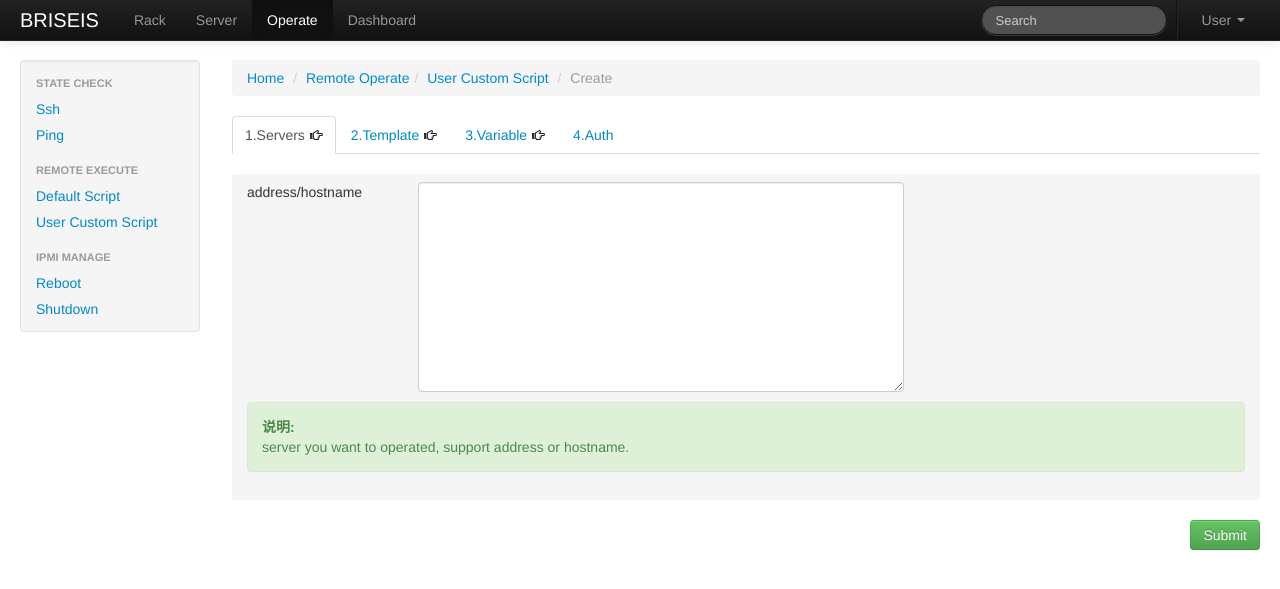
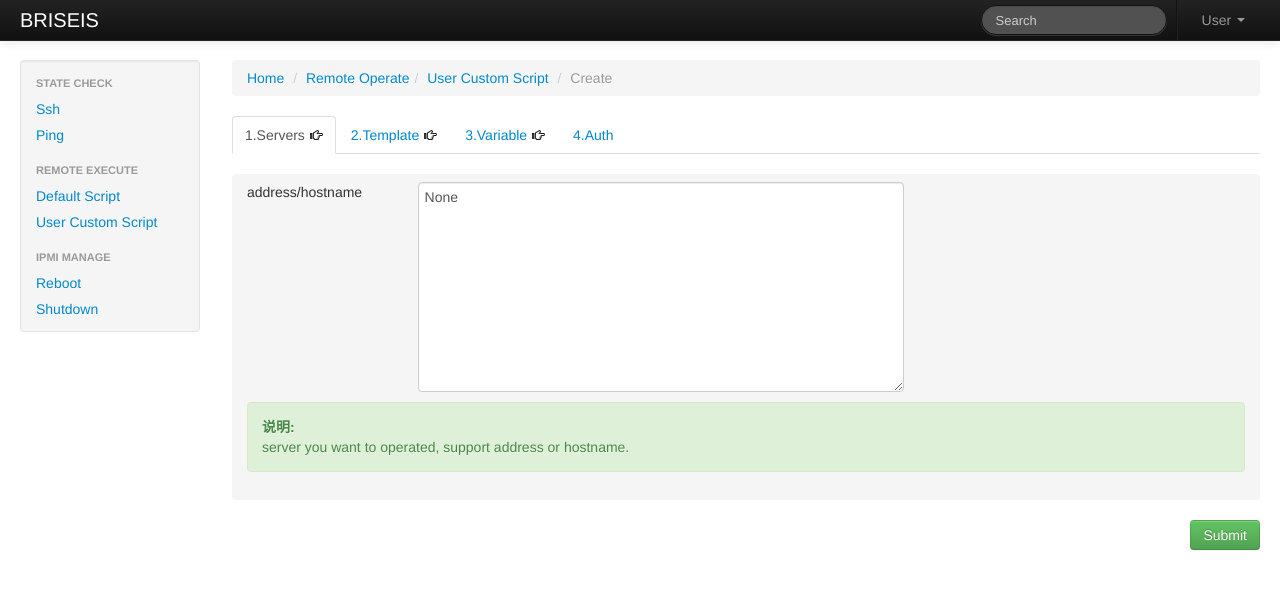
Before and after one commit to saipanno/Bongos, a Flask app: page /operate/create/custom in a window 1280 px wide. Shown: the top 589 px of the page. Run offline with Flask 2, Linux system fonts and the light colour scheme; some libraries are stand-ins or nearby versions.

Commit message:
更新应用,更新数据库model定义

```diff
--- a/README.markdown
+++ b/README.markdown
@@ -45,8 +45,6 @@ BRISEIS设计
 
 `http://briseis.saipanno.com/check/create/ping`    创建PING联通性任务
 
-`http://briseis.saipanno.com/check/create/socket`    创建SOCKET联通性任务
-
 ### 自动化操作
 
 #### 操作说明
--- a/web/forms.py
+++ b/web/forms.py
@@ -7,6 +7,9 @@
 #    Created at 2013/01/16. Ruoyan Wong(@saipanno).
 
 from flask.ext.wtf import Form, TextField, TextAreaField, HiddenField, SubmitField, SelectField, PasswordField
+
+from web.models import SshConfig
+
 
 class UserLoginForm(Form):
 
@@ -22,9 +25,9 @@ class CreateDefaultOperateForm(Form):
     script_choices = [(1, u'CDN User Initialize'), (2, u'CDN CentOS Initialize'), (3, u'CDN DNS Update'), (4, u'Server Reboot'), (5, u'Server Shutdown')]
 
     next = HiddenField()
-    server = TextAreaField(u'address/hostname:', id='textarea', description=u'server you want to operated, support address or hostname.')
-    script_id = SelectField(u'script', id='select', choices=script_choices, description=u'select script from given list.')
-    config = SelectField(u'ssh_confg', id='select', choices=ssh_configs, description=u'ssh config')
+    server_list = TextAreaField(u'address/hostname:', id='textarea', description=u'server you want to operated, support address or hostname.', default=u'None')
+    script_id = SelectField(u'script', id='select', choices=script_choices, description=u'select script from given list.', default=u'None')
+    ssh_config = SelectField(u'ssh_confg', id='select', choices=ssh_configs, description=u'ssh config', default=u'None')
     submit = SubmitField(u'Create', id='submit', description='submit')
 
 class CreateCustomOperateForm(Form):
@@ -32,8 +35,8 @@ class CreateCustomOperateForm(Form):
     ssh_configs = [(1, u'ku6.com'), (2, u'snda.com'), (3, u'saipanno.com')]
 
     next = HiddenField()
-    server = TextAreaField(u'address/hostname', id='textarea', description=u'server you want to operated, support address or hostname.')
-    template_script = TextAreaField(u'template script', id='textarea', description=u'select script from given list.')
-    template_vars = TextAreaField(u'template vars', id='textarea', description=u'var list.')
-    config = SelectField(u'ssh_confg', id='select', choices=ssh_configs, description=u'ssh config')
+    server_list = TextAreaField(u'address/hostname', id='textarea', description=u'server you want to operated, support address or hostname.', default=u'None')
+    template_script = TextAreaField(u'template script', id='textarea', description=u'select script from given list.', default=u'None')
+    template_vars = TextAreaField(u'template vars', id='textarea', description=u'var list.', default=u'None')
+    ssh_config = SelectField(u'ssh login confg', id='select', choices=ssh_configs, description=u'ssh config', default=u'None')
     submit = SubmitField(u'Create', id='submit', description='submit')
--- a/web/templates/layout.html
+++ b/web/templates/layout.html
@@ -24,13 +24,14 @@
                 </a>
 
                 <a class="brand" href="#">BRISEIS</a>
-
+                <!--
                 <ul class="nav">
                     <li class=""><a href="#">Rack</a></li>
                     <li class=""><a href="#">Server</a></li>
                     <li class="active"><a href="#">Operate</a></li>
                     <li class=""><a href="#">Dashboard</a></li>
                 </ul>
+                -->
                 <ul class="nav pull-right">
                         <li class="divider-vertical"></li>
                     <li class="dropdown"><a href="#" class="dropdown-toggle" data-toggle="dropdown">User <b class="caret"></b></a>
--- a/web/templates/operate/operate_create_custom.html
+++ b/web/templates/operate/operate_create_custom.html
@@ -27,12 +27,12 @@
                 <div class="tab-content" style="padding-bottom: 9px;">
 
                     <div class="tab-pane active breadcrumb" id="server">
-                        <div class="span2">{{ form.server.label|safe }}</div>
-                        <div class="span6">{{ form.server(class="span12", rows="10")|safe }}</div>
+                        <div class="span2">{{ form.server_list.label|safe }}</div>
+                        <div class="span6">{{ form.server_list(class="span12", rows="10")|safe }}</div>
                         <div class="clearfix"></div>
                         <div class="alert alert-block alert-success fade in">
                             <strong>说明:</strong>
-                            <p>{{ form.server.description|safe }}</p>
+                            <p>{{ form.server_list.description|safe }}</p>
                         </div>
                     </div>
 
@@ -75,12 +75,12 @@ done</pre>
                     </div>
 
                     <div class="tab-pane breadcrumb" id="auth">
-                        <div class="span2">{{ form.config.label }}</div>
-                        <div class="span6">{{ form.config(class="span12", multiple="multiple") }}</div>
+                        <div class="span2">{{ form.ssh_config.label }}</div>
+                        <div class="span6">{{ form.ssh_config(class="span12", multiple="multiple") }}</div>
                         <div class="clearfix"></div>
                         <div class="alert alert-block alert-success fade in">
                             <strong>说明:</strong>
-                            <p>{{ form.config.description }}</p>
+                            <p>{{ form.ssh_config.description }}</p>
                         </div>
                     </div>
 
--- a/web/templates/operate/operate_show_default.html
+++ b/web/templates/operate/operate_show_default.html
@@ -39,10 +39,10 @@
             {% for operate in operates %}
             <tr>
                 <td>{{ operate.id }}</td>
-                <td>wangruoyan</td>
+                <td>{{ operate.author }}</td>
                 <td>{{ operate.datetime }}</td>
-                <td>{{ operate.server_group }}</td>
-                <td>{{ operate.script_id }}</td>
+                <td style="overflow:hidden;text-overflow:ellipsis;white-space:nowrap;">{{ operate.server_list }}</td>
+                <td style="overflow:hidden;text-overflow:ellipsis;white-space:nowrap;">{{ operate.script_id }}</td>
                 <td>{{ operate.status }}</td>
             </tr>
             {% endfor %}
--- a/web/views/operate.py
+++ b/web/views/operate.py
@@ -8,7 +8,7 @@
 
 import time
 
-from flask import render_template, request, redirect, url_for, flash, g
+from flask import render_template, request, redirect, url_for, flash
 from sqlalchemy import desc
 
 from web import db
@@ -22,6 +22,8 @@ from web.models import CustomOperate
 from web.models import PreDefinedScript
 from web.models import SshConfig
 
+from web.extensions import format_server_group
+
 @app.route('/operate/create', methods=("GET", "POST"))
 @app.route('/operate/create/default', methods=("GET", "POST"))
 def create_default_operate_ctrl():
@@ -34,13 +36,18 @@ def create_default_operate_ctrl():
 
     elif request.method == 'POST':
 
-        operate = PreDefinedOperate(time.strftime('%Y-%m-%d %H:%M'), form.server.data, form.script_id.data, form.config.data)
-        db.session.add(operate)
-        db.session.commit()
+        author = 'wangruoyan'
 
-        flash(u'Create operate successful.', 'success')
+        if form.server_list.data == u'None' or form.script_id.data == u'None' or form.ssh_config.data == u'None':
+            flash(u'Some input is None.', 'error')
+            return redirect(url_for('show_default_operate_ctrl'))
+        else:
+            operate = PreDefinedOperate(author, time.strftime('%Y-%m-%d %H:%M'), form.server_list.data, form.script_id.data, form.ssh_config.data)
+            db.session.add(operate)
+            db.session.commit()
 
-        return redirect(url_for('show_default_operate_ctrl'))
+            flash(u'Create operate successful.', 'success')
+            return redirect(url_for('show_default_operate_ctrl'))
 
 @app.route('/operate/create/custom', methods=("GET", "POST"))
 def create_custom_operate_ctrl():
@@ -53,13 +60,19 @@ def create_custom_operate_ctrl():
 
     elif request.method == 'POST':
 
-        operate = CustomOperate(time.strftime('%Y-%m-%d %H:%M'), form.server.data, form.template_script.data, form.template_vars.data, form.config.data)
-        db.session.add(operate)
-        db.session.commit()
+        author = 'wangruoyan'
 
-        flash(u'Create operate successful.', 'success')
+        if form.server_list.data == u'None' or form.template_script.data == u'None' or form.ssh_config.data == u'None':
+            flash(u'Some input is None.', 'error')
+            return redirect(url_for('show_custom_operate_ctrl'))
+        else:
+            operate = CustomOperate(author, time.strftime('%Y-%m-%d %H:%M'), form.server_list.data, form.template_script.data, form.template_vars.data, form.ssh_config.data)
+            db.session.add(operate)
+            db.session.commit()
 
-        return redirect(url_for('show_custom_operate_ctrl', status='success', message='Operate create successful.'))
+            flash(u'Create operate successful.', 'success')
+
+            return redirect(url_for('show_custom_operate_ctrl', status='success', message='Operate create successful.'))
 
 @app.route('/operate/show')
 @app.route('/operate/show/default')
```
Also changed, not shown: web/extensions.py (added, +16 -0 lines), web/models.py (+19 -17 lines), web/templates/operate/operate_create_default.html (+6 -6 lines), web/templates/operate/operate_show_custom.html (+7 -5 lines), sqlite.db.
